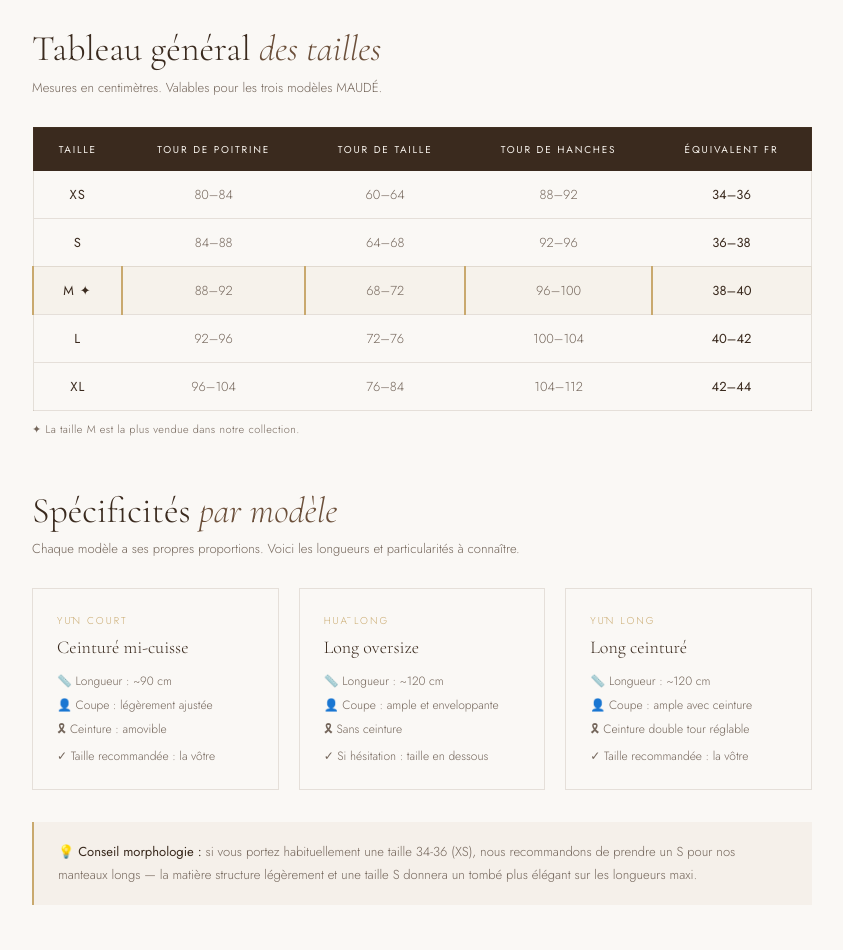
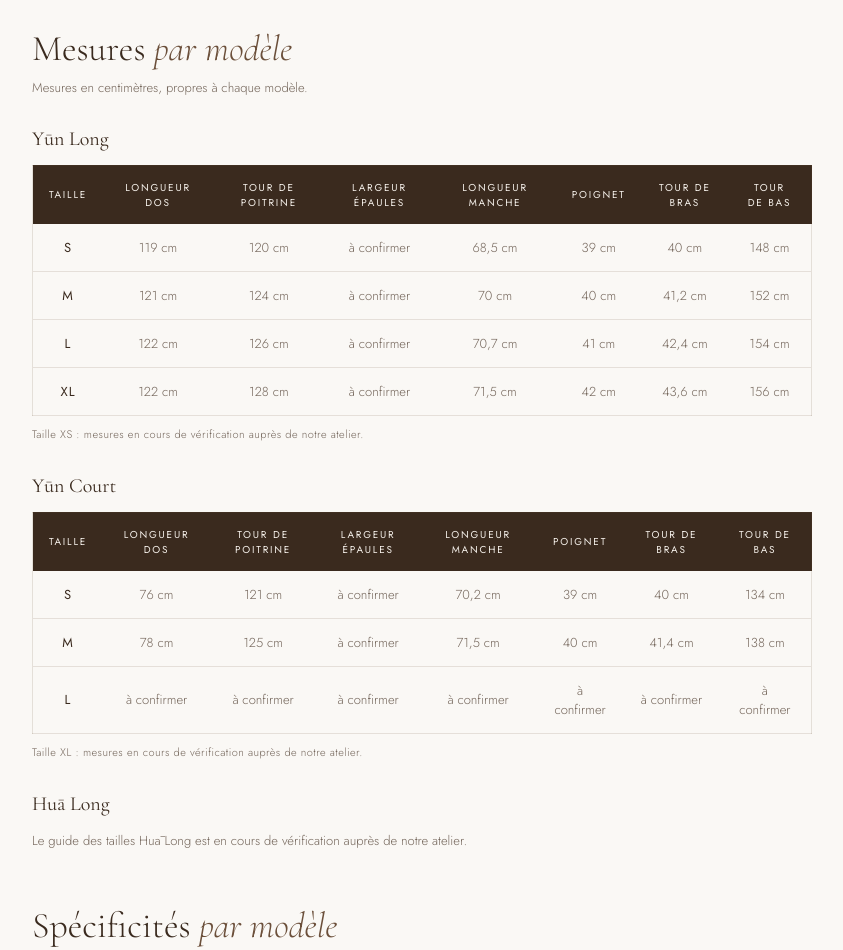
Before and after one commit to Ateliermaude/atelier-maude, a website: page guide-des-tailles.html in a window 1280 px wide. Shown: the part 800-1750 px from the top of the page, without its empty margins (218-1061 px from the left). Drawn offline with nearby package versions, Linux system fonts and the light colour scheme.

Commit message:
feat: replace generic size table with real manufacturer measurements
Yūn Long and Yūn Court now show model-specific measurements (back
length, chest, shoulder width, sleeve length, cuff, arm circumference,
hem) from the manufacturer, instead of the generic XS-XL chest/waist/
hip table shared across all three coats. Any cell without confirmed
data reads "à confirmer" rather than an invented or rounded figure.
Sizes with no data at all (Yūn Long XS, Yūn Court XL) are omitted from
the table with a note that measurements are pending verification.

guide-des-tailles.html's single generic table is replaced with two
per-model tables carrying the same data (verified identical row-by-row
to the product pages), plus a note that the Huā Long guide is still
being verified with the atelier. Huā Long's own page (hua-long.html)
is untouched — its measurements are still pending confirmation.

Both new product-page tables are wrapped in overflow-x:auto to handle
the extra column on narrow screens without shrinking the font past the
existing 12px floor.

```diff
--- a/guide-des-tailles.html
+++ b/guide-des-tailles.html
@@ -386,61 +386,125 @@ footer{background:var(--cream);border-top:1px solid var(--border);padding:60px 4
     </div>
   </div>
 
-  <!-- TABLEAU GÉNÉRAL -->
+  <!-- TABLEAUX PAR MODÈLE -->
   <div class="size-section fade-in">
-    <h2 class="size-section-title">Tableau général <em>des tailles</em></h2>
-    <p class="size-section-subtitle">Mesures en centimètres. Valables pour les trois modèles MAUDÉ.</p>
+    <h2 class="size-section-title">Mesures <em>par modèle</em></h2>
+    <p class="size-section-subtitle">Mesures en centimètres, propres à chaque modèle.</p>
+
+    <h3 style="font-family:'Cormorant Garamond',serif;font-size:20px;font-weight:400;color:var(--dark-brown);margin-bottom:14px">Yūn Long</h3>
     <div style="overflow-x:auto">
-      <table class="size-table" role="table" aria-label="Tableau des tailles">
+      <table class="size-table" role="table" aria-label="Tableau des tailles Yūn Long">
         <thead>
           <tr>
             <th>Taille</th>
+            <th>Longueur dos</th>
             <th>Tour de poitrine</th>
-            <th>Tour de taille</th>
-            <th>Tour de hanches</th>
-            <th>Équivalent FR</th>
+            <th>Largeur épaules</th>
+            <th>Longueur manche</th>
+            <th>Poignet</th>
+            <th>Tour de bras</th>
+            <th>Tour de bas</th>
           </tr>
         </thead>
         <tbody>
           <tr>
-            <td class="size-label">XS</td>
-            <td>80–84</td>
-            <td>60–64</td>
-            <td>88–92</td>
-            <td class="highlight">34–36</td>
+            <td class="size-label">S</td>
+            <td>119 cm</td>
+            <td>120 cm</td>
+            <td>à confirmer</td>
+            <td>68,5 cm</td>
+            <td>39 cm</td>
+            <td>40 cm</td>
+            <td>148 cm</td>
           </tr>
           <tr>
-            <td class="size-label">S</td>
-            <td>84–88</td>
-            <td>64–68</td>
-            <td>92–96</td>
-            <td class="highlight">36–38</td>
-          </tr>
-          <tr class="size-recommended">
-            <td class="size-label">M ✦</td>
-            <td>88–92</td>
-            <td>68–72</td>
-            <td>96–100</td>
-            <td class="highlight">38–40</td>
+            <td class="size-label">M</td>
+            <td>121 cm</td>
+            <td>124 cm</td>
+            <td>à confirmer</td>
+            <td>70 cm</td>
+            <td>40 cm</td>
+            <td>41,2 cm</td>
+            <td>152 cm</td>
           </tr>
           <tr>
             <td class="size-label">L</td>
-            <td>92–96</td>
-            <td>72–76</td>
-            <td>100–104</td>
-            <td class="highlight">40–42</td>
+            <td>122 cm</td>
+            <td>126 cm</td>
+            <td>à confirmer</td>
+            <td>70,7 cm</td>
+            <td>41 cm</td>
+            <td>42,4 cm</td>
+            <td>154 cm</td>
           </tr>
           <tr>
             <td class="size-label">XL</td>
-            <td>96–104</td>
-            <td>76–84</td>
-            <td>104–112</td>
-            <td class="highlight">42–44</td>
+            <td>122 cm</td>
+            <td>128 cm</td>
+            <td>à confirmer</td>
+            <td>71,5 cm</td>
+            <td>42 cm</td>
+            <td>43,6 cm</td>
+            <td>156 cm</td>
           </tr>
         </tbody>
       </table>
     </div>
-    <p style="font-size:11px;color:var(--muted);margin-top:10px;letter-spacing:0.04em">✦ La taille M est la plus vendue dans notre collection.</p>
+    <p style="font-size:11px;color:var(--muted);margin-top:10px;letter-spacing:0.04em">Taille XS : mesures en cours de vérification auprès de notre atelier.</p>
+
+    <h3 style="font-family:'Cormorant Garamond',serif;font-size:20px;font-weight:400;color:var(--dark-brown);margin:32px 0 14px">Yūn Court</h3>
+    <div style="overflow-x:auto">
+      <table class="size-table" role="table" aria-label="Tableau des tailles Yūn Court">
+        <thead>
+          <tr>
+            <th>Taille</th>
+            <th>Longueur dos</th>
+            <th>Tour de poitrine</th>
+            <th>Largeur épaules</th>
+            <th>Longueur manche</th>
+            <th>Poignet</th>
+            <th>Tour de bras</th>
+            <th>Tour de bas</th>
+          </tr>
+        </thead>
+        <tbody>
+          <tr>
+            <td class="size-label">S</td>
+            <td>76 cm</td>
+            <td>121 cm</td>
+            <td>à confirmer</td>
+            <td>70,2 cm</td>
+            <td>39 cm</td>
+            <td>40 cm</td>
+            <td>134 cm</td>
+          </tr>
+          <tr>
+            <td class="size-label">M</td>
+            <td>78 cm</td>
+            <td>125 cm</td>
+            <td>à confirmer</td>
+            <td>71,5 cm</td>
+            <td>40 cm</td>
+            <td>41,4 cm</td>
+            <td>138 cm</td>
+          </tr>
+          <tr>
+            <td class="size-label">L</td>
+            <td>à confirmer</td>
+            <td>à confirmer</td>
+            <td>à confirmer</td>
+            <td>à confirmer</td>
+            <td>à confirmer</td>
+            <td>à confirmer</td>
+            <td>à confirmer</td>
+          </tr>
+        </tbody>
+      </table>
+    </div>
+    <p style="font-size:11px;color:var(--muted);margin-top:10px;letter-spacing:0.04em">Taille XL : mesures en cours de vérification auprès de notre atelier.</p>
+
+    <h3 style="font-family:'Cormorant Garamond',serif;font-size:20px;font-weight:400;color:var(--dark-brown);margin:32px 0 14px">Huā Long</h3>
+    <p class="size-section-subtitle" style="margin-bottom:0">Le guide des tailles Huā Long est en cours de vérification auprès de notre atelier.</p>
   </div>
 
   <!-- SPÉCIFICITÉS PAR MODÈLE -->
```
Also changed, not shown: yun-court.html (+7 -7 lines), yun-long.html (+8 -7 lines).
